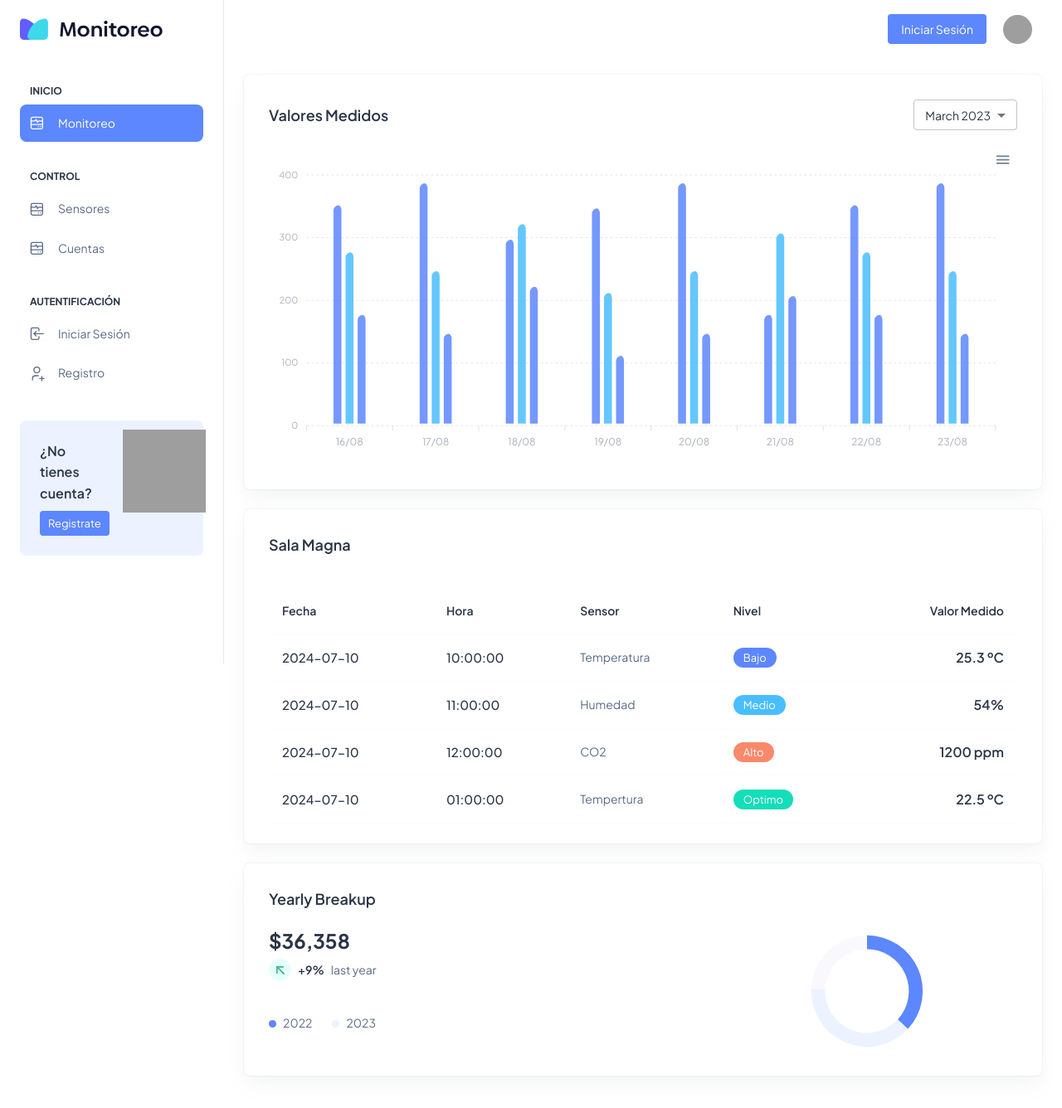
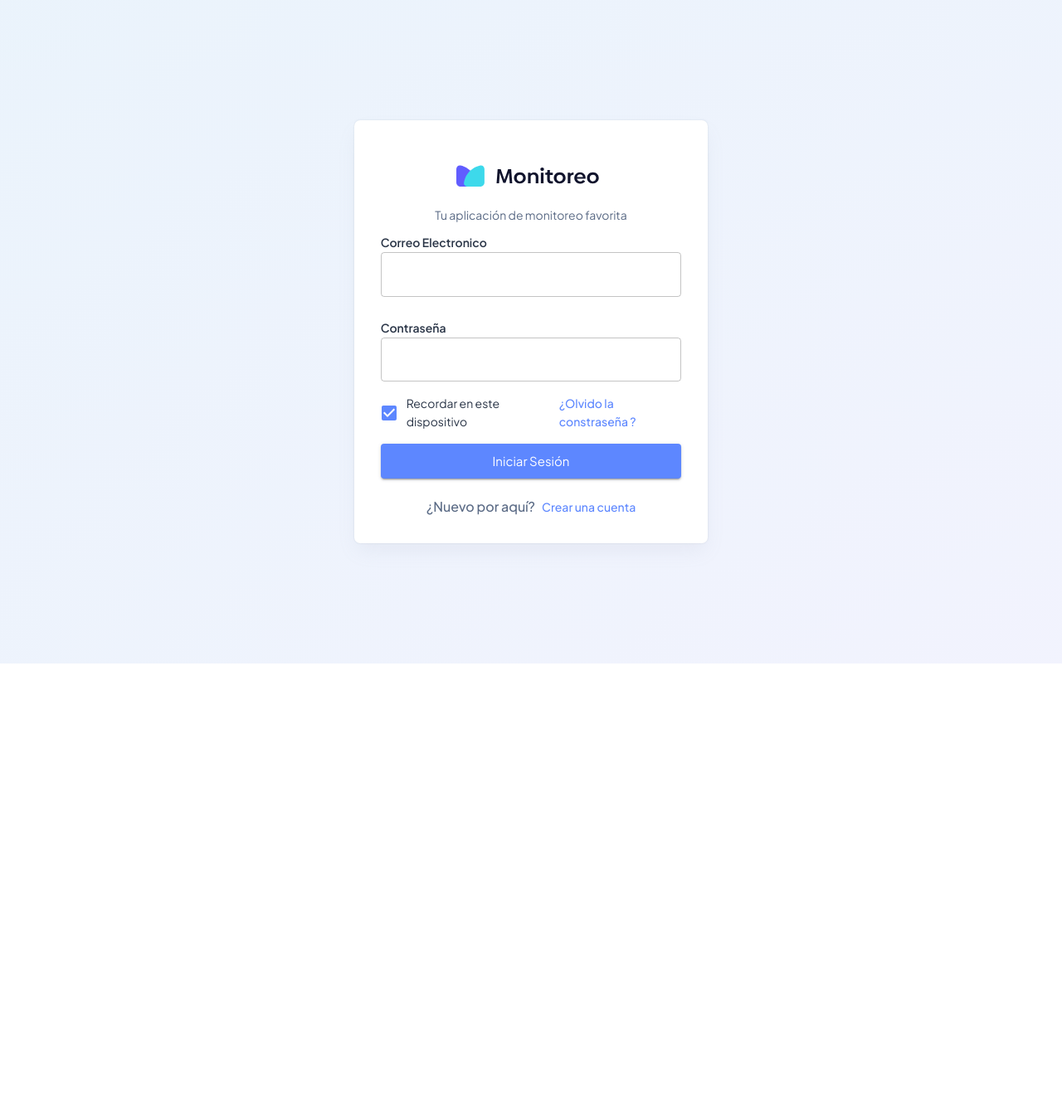
Before and after one commit to IvanG0nzalez/monitoreo-ambiental-microservicios, a Next.js app in the folder frontend-microservicios/: page / in a window 1280 px wide. Shown: the top 1336 px of the page at 83% size. After the commit the page ends 800 px from the top, so only its background shows below. Built offline with nearby package versions, Linux system fonts and the light colour scheme; grey boxes are pictures that could not be loaded.

Commit message:
Update login and profile links in frontend to use new routes

```diff
--- a/frontend-microservicios/src/app/(DashboardLayout)/components/dashboard/SalesOverview.tsx
+++ b/frontend-microservicios/src/app/(DashboardLayout)/components/dashboard/SalesOverview.tsx
@@ -5,23 +5,24 @@ import DashboardCard from '@/app/(DashboardLayout)/components/shared/DashboardCa
 import dynamic from "next/dynamic";
 const Chart = dynamic(() => import("react-apexcharts"), { ssr: false });
 
-
 const SalesOverview = () => {
-
     // select
-    const [month, setMonth] = React.useState('1');
+    const [measurement, setMeasurement] = React.useState('CO2');
 
     const handleChange = (event: any) => {
-        setMonth(event.target.value);
+        setMeasurement(event.target.value);
     };
 
     // chart color
     const theme = useTheme();
-    const primary = theme.palette.primary.main;
-    const secondary = theme.palette.secondary.main;
+    const colors: { [key: string]: string } = {
+        CO2: theme.palette.primary.main,
+        Temperatura: theme.palette.secondary.main,
+        Humedad: theme.palette.success.main,
+    };
 
-    // chart
-    const optionscolumnchart: any = {
+    // chart options
+    const optionsColumnChart: any = {
         chart: {
             type: 'bar',
             fontFamily: "'Plus Jakarta Sans', sans-serif;",
@@ -31,18 +32,17 @@ const SalesOverview = () => {
             },
             height: 370,
         },
-        colors: [primary, secondary],
+        colors: [colors[measurement]],
         plotOptions: {
             bar: {
                 horizontal: false,
                 barHeight: '60%',
-                columnWidth: '42%',
+                columnWidth: '20%',
                 borderRadius: [6],
                 borderRadiusApplication: 'end',
                 borderRadiusWhenStacked: 'all',
             },
         },
-
         stroke: {
             show: true,
             width: 5,
@@ -78,39 +78,46 @@ const SalesOverview = () => {
             fillSeriesColor: false,
         },
     };
-    const seriescolumnchart: any = [
+
+    // chart data
+    const chartData: any = {
+        CO2: [
             {
                 name: 'CO2',
                 data: [355, 390, 300, 350, 390, 180, 355, 390],
             },
+        ],
+        Temperatura: [
             {
                 name: 'Temperatura',
                 data: [280, 250, 325, 215, 250, 310, 280, 250],
             },
+        ],
+        Humedad: [
             {
                 name: 'Humedad',
                 data: [180, 150, 225, 115, 150, 210, 180, 150],
             },
-    ];
+        ],
+    };
 
     return (
-
         <DashboardCard title="Valores Medidos" action={
             <Select
-                labelId="month-dd"
-                id="month-dd"
-                value={month}
+                labelId="measurement-dd"
+                id="measurement-dd"
+                value={measurement}
                 size="small"
                 onChange={handleChange}
             >
-                <MenuItem value={1}>March 2023</MenuItem>
-                <MenuItem value={2}>April 2023</MenuItem>
-                <MenuItem value={3}>May 2023</MenuItem>
+                <MenuItem value="CO2">CO2</MenuItem>
+                <MenuItem value="Temperatura">Temperatura</MenuItem>
+                <MenuItem value="Humedad">Humedad</MenuItem>
             </Select>
         }>
             <Chart
-                options={optionscolumnchart}
-                series={seriescolumnchart}
+                options={optionsColumnChart}
+                series={chartData[measurement]}
                 type="bar"
                 height={370} width={"100%"}
             />
--- a/frontend-microservicios/src/app/(DashboardLayout)/components/dashboard/YearlyBreakup.tsx
+++ b/frontend-microservicios/src/app/(DashboardLayout)/components/dashboard/YearlyBreakup.tsx
@@ -1,21 +1,21 @@
-
 import dynamic from "next/dynamic";
 const Chart = dynamic(() => import("react-apexcharts"), { ssr: false });
 import { useTheme } from '@mui/material/styles';
 import { Grid, Stack, Typography, Avatar } from '@mui/material';
-import { IconArrowUpLeft } from '@tabler/icons-react';
+import { IconAlertCircle } from '@tabler/icons-react';
 
 import DashboardCard from '@/app/(DashboardLayout)/components/shared/DashboardCard';
 
-const YearlyBreakup = () => {
+const AirQualityAlert = () => {
   // chart color
   const theme = useTheme();
   const primary = theme.palette.primary.main;
   const primarylight = '#ecf2ff';
-  const successlight = theme.palette.success.light;
+  const danger = theme.palette.error.main;
+  const warning = theme.palette.warning.main;
 
   // chart
-  const optionscolumnchart: any = {
+  const optionsDonutChart: any = {
     chart: {
       type: 'donut',
       fontFamily: "'Plus Jakarta Sans', sans-serif;",
@@ -25,7 +25,7 @@ const YearlyBreakup = () => {
       },
       height: 155,
     },
-    colors: [primary, primarylight, '#F9F9FD'],
+    colors: [primary, warning, danger],
     plotOptions: {
       pie: {
         startAngle: 0,
@@ -60,25 +60,22 @@ const YearlyBreakup = () => {
       },
     ],
   };
-  const seriescolumnchart: any = [38, 40, 25];
+  const seriesDonutChart: any = [30, 40, 30];
 
   return (
-    <DashboardCard title="Yearly Breakup">
+    <DashboardCard title="Alerta de Nivel de Aire">
       <Grid container spacing={3}>
         {/* column */}
         <Grid item xs={7} sm={7}>
           <Typography variant="h3" fontWeight="700">
-            $36,358
+            Calidad del Aire: Malo
           </Typography>
           <Stack direction="row" spacing={1} mt={1} alignItems="center">
-            <Avatar sx={{ bgcolor: successlight, width: 27, height: 27 }}>
-              <IconArrowUpLeft width={20} color="#39B69A" />
+            <Avatar sx={{ bgcolor: danger, width: 27, height: 27 }}>
+              <IconAlertCircle width={20} color="#fff" />
             </Avatar>
-            <Typography variant="subtitle2" fontWeight="600">
-              +9%
-            </Typography>
-            <Typography variant="subtitle2" color="textSecondary">
-              last year
+            <Typography variant="subtitle2" fontWeight="600" color={danger}>
+              Peligroso
             </Typography>
           </Stack>
           <Stack spacing={3} mt={5} direction="row">
@@ -87,15 +84,23 @@ const YearlyBreakup = () => {
                 sx={{ width: 9, height: 9, bgcolor: primary, svg: { display: 'none' } }}
               ></Avatar>
               <Typography variant="subtitle2" color="textSecondary">
-                2022
+                Bueno
               </Typography>
             </Stack>
             <Stack direction="row" spacing={1} alignItems="center">
               <Avatar
-                sx={{ width: 9, height: 9, bgcolor: primarylight, svg: { display: 'none' } }}
+                sx={{ width: 9, height: 9, bgcolor: warning, svg: { display: 'none' } }}
               ></Avatar>
               <Typography variant="subtitle2" color="textSecondary">
-                2023
+                Moderado
+              </Typography>
+            </Stack>
+            <Stack direction="row" spacing={1} alignItems="center">
+              <Avatar
+                sx={{ width: 9, height: 9, bgcolor: danger, svg: { display: 'none' } }}
+              ></Avatar>
+              <Typography variant="subtitle2" color="textSecondary">
+                Malo
               </Typography>
             </Stack>
           </Stack>
@@ -103,8 +108,8 @@ const YearlyBreakup = () => {
         {/* column */}
         <Grid item xs={5} sm={5}>
           <Chart
-            options={optionscolumnchart}
-            series={seriescolumnchart}
+            options={optionsDonutChart}
+            series={seriesDonutChart}
             type="donut"
             height={150} width={"100%"}
           />
@@ -114,4 +119,4 @@ const YearlyBreakup = () => {
   );
 };
 
-export default YearlyBreakup;
+export default AirQualityAlert;
--- a/frontend-microservicios/src/app/(DashboardLayout)/layout/header/Header.tsx
+++ b/frontend-microservicios/src/app/(DashboardLayout)/layout/header/Header.tsx
@@ -68,7 +68,7 @@ const Header = ({ toggleMobileSidebar }: ItemType) => {
 
         <Box flexGrow={1} />
         <Stack spacing={1} direction="row" alignItems="center">
-          <Button
+          {/* <Button
             variant="contained"
             component={Link}
             href="/authentication/login"
@@ -76,7 +76,7 @@ const Header = ({ toggleMobileSidebar }: ItemType) => {
             color="primary"
           >
             Iniciar Sesión
-          </Button>
+          </Button> */}
           <Profile />
         </Stack>
       </ToolbarStyled>
--- a/frontend-microservicios/src/app/(DashboardLayout)/layout/header/Profile.tsx
+++ b/frontend-microservicios/src/app/(DashboardLayout)/layout/header/Profile.tsx
@@ -71,7 +71,7 @@ const Profile = () => {
         </MenuItem>
         <Box mt={1} py={1} px={2}>
           <Button
-            href="/authentication/login"
+            href="/"
             variant="outlined"
             color="primary"
             component={Link}
--- a/frontend-microservicios/src/app/(DashboardLayout)/layout/shared/logo/Logo.tsx
+++ b/frontend-microservicios/src/app/(DashboardLayout)/layout/shared/logo/Logo.tsx
@@ -11,7 +11,7 @@ const LinkStyled = styled(Link)(() => ({
 
 const Logo = () => {
   return (
-    <LinkStyled href="/">
+    <LinkStyled href="/inicio">
       <Image src="/images/logos/dark-logo.svg" alt="logo" height={70} width={174} priority />
     </LinkStyled>
   );
--- a/frontend-microservicios/src/app/(DashboardLayout)/layout/sidebar/MenuItems.tsx
+++ b/frontend-microservicios/src/app/(DashboardLayout)/layout/sidebar/MenuItems.tsx
@@ -1,12 +1,14 @@
 import {
   IconAperture,
   IconCopy,
+  IconCpu2,
   IconDeviceHeartMonitor,
   IconLayoutDashboard,
   IconLogin,
   IconMoodHappy,
   IconTypography,
   IconUserPlus,
+  IconUsersGroup,
 } from "@tabler/icons-react";
 
 import { uniqueId } from "lodash";
@@ -20,7 +22,7 @@ const Menuitems = [
     id: uniqueId(),
     title: "Monitoreo",
     icon: IconDeviceHeartMonitor,
-    href: "/",
+    href: "/inicio",
   },
 
   {
@@ -30,13 +32,13 @@ const Menuitems = [
   {
     id: uniqueId(),
     title: "Sensores",
-    icon: IconDeviceHeartMonitor,
+    icon: IconCpu2,
     href: "/control/sensores",
   },
   {
     id: uniqueId(),
     title: "Cuentas",
-    icon: IconDeviceHeartMonitor,
+    icon: IconUsersGroup,
     href: "/control/cuentas",
   },
 
@@ -58,22 +60,22 @@ const Menuitems = [
   //   icon: IconCopy,
   //   href: "/utilities/shadow",
   // },
-  {
-    navlabel: true,
-    subheader: "Autentificación",
-  },
-  {
-    id: uniqueId(),
-    title: "Iniciar Sesión",
-    icon: IconLogin,
-    href: "/authentication/login",
-  },
-  {
-    id: uniqueId(),
-    title: "Registro",
-    icon: IconUserPlus,
-    href: "/authentication/register",
-  },
+  // {
+  //   navlabel: true,
+  //   subheader: "Autentificación",
+  // },
+  // {
+  //   id: uniqueId(),
+  //   title: "Iniciar Sesión",
+  //   icon: IconLogin,
+  //   href: "/authentication/login",
+  // },
+  // {
+  //   id: uniqueId(),
+  //   title: "Registro",
+  //   icon: IconUserPlus,
+  //   href: "/authentication/register",
+  // },
   // {
   //   navlabel: true,
   //   subheader: "Extra",
--- a/frontend-microservicios/src/app/(DashboardLayout)/layout/sidebar/Sidebar.tsx
+++ b/frontend-microservicios/src/app/(DashboardLayout)/layout/sidebar/Sidebar.tsx
@@ -1,7 +1,7 @@
 import { useMediaQuery, Box, Drawer } from "@mui/material";
 import Logo from "../shared/logo/Logo";
 import SidebarItems from "./SidebarItems";
-import { Upgrade } from "./Updrade";
+// import { Upgrade } from "./Updrade";
 
 interface ItemType {
   isMobileSidebarOpen: boolean;
@@ -59,7 +59,7 @@ const Sidebar = ({
               {/* Sidebar Items */}
               {/* ------------------------------------------- */}
               <SidebarItems />
-              <Upgrade />
+              {/* <Upgrade /> */}
             </Box>
           </Box>
         </Drawer>
@@ -90,7 +90,7 @@ const Sidebar = ({
       {/* Sidebar For Mobile */}
       {/* ------------------------------------------- */}
       <SidebarItems />
-      <Upgrade />
+      {/* <Upgrade /> */}
     </Drawer>
   );
 };
--- a/frontend-microservicios/src/app/authentication/auth/AuthLogin.tsx
+++ b/frontend-microservicios/src/app/authentication/auth/AuthLogin.tsx
@@ -85,7 +85,7 @@ const AuthLogin = ({ title, subtitle, subtext }: loginType) => (
         size="large"
         fullWidth
         component={Link}
-        href="/"
+        href="/inicio"
         type="submit"
       >
         Iniciar Sesión
--- a/frontend-microservicios/src/app/authentication/register/page.tsx
+++ b/frontend-microservicios/src/app/authentication/register/page.tsx
@@ -72,7 +72,7 @@ const Register2 = () => (
                   </Typography>
                   <Typography
                     component={Link}
-                    href="/authentication/login"
+                    href="/"
                     fontWeight="500"
                     sx={{
                       textDecoration: "none",
--- /dev/null
+++ b/frontend-microservicios/src/app/page.tsx
@@ -0,0 +1,96 @@
+"use client";
+import Link from "next/link";
+import { Grid, Box, Card, Stack, Typography } from "@mui/material";
+// components
+import PageContainer from "@/app/(DashboardLayout)/components/container/PageContainer";
+import Logo from "@/app/(DashboardLayout)/layout/shared/logo/Logo";
+import AuthLogin from "@/app/authentication/auth/AuthLogin";
+
+const Login2 = () => {
+  return (
+    <PageContainer title="Login" description="this is Login page">
+      <Box
+        sx={{
+          position: "relative",
+          "&:before": {
+            content: '""',
+            background: "radial-gradient(#d2f1df, #d3d7fa, #bad8f4)",
+            backgroundSize: "400% 400%",
+            animation: "gradient 15s ease infinite",
+            position: "absolute",
+            height: "100%",
+            width: "100%",
+            opacity: "0.3",
+          },
+        }}
+      >
+        <Grid
+          container
+          spacing={0}
+          justifyContent="center"
+          sx={{ height: "100vh" }}
+        >
+          <Grid
+            item
+            xs={12}
+            sm={12}
+            lg={4}
+            xl={3}
+            display="flex"
+            justifyContent="center"
+            alignItems="center"
+          >
+            <Card
+              elevation={9}
+              sx={{ p: 4, zIndex: 1, width: "100%", maxWidth: "500px" }}
+            >
+              <Box display="flex" alignItems="center" justifyContent="center">
+                <Logo />
+              </Box>
+              <AuthLogin
+                subtext={
+                  <Typography
+                    variant="subtitle1"
+                    textAlign="center"
+                    color="textSecondary"
+                    mb={1}
+                  >
+                    Tu aplicación de monitoreo favorita
+                  </Typography>
+                }
+                subtitle={
+                  <Stack
+                    direction="row"
+                    spacing={1}
+                    justifyContent="center"
+                    mt={3}
+                  >
+                    <Typography
+                      color="textSecondary"
+                      variant="h6"
+                      fontWeight="500"
+                    >
+                      ¿Nuevo por aquí?
+                    </Typography>
+                    <Typography
+                      component={Link}
+                      href="/authentication/register"
+                      fontWeight="500"
+                      sx={{
+                        textDecoration: "none",
+                        color: "primary.main",
+                      }}
+                    >
+                      Crear una cuenta
+                    </Typography>
+                  </Stack>
+                }
+              />
+            </Card>
+          </Grid>
+        </Grid>
+      </Box>
+    </PageContainer>
+  );
+};
+export default Login2;
```
Also changed, not shown: frontend-microservicios/src/app/(DashboardLayout)/inicio/page.tsx (renamed from frontend-microservicios/src/app/(DashboardLayout)/page.tsx). Lines whose indentation alone changed are shown as unchanged.
